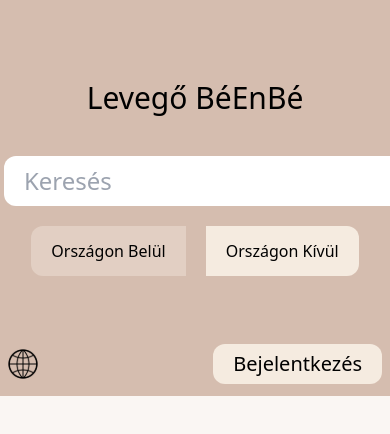
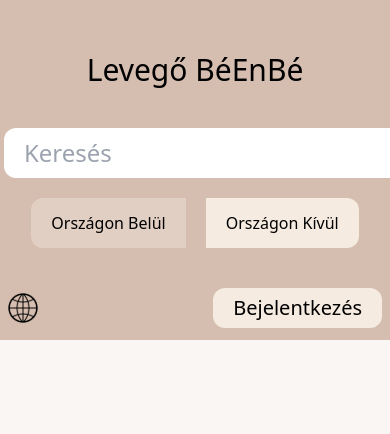
Before and after one commit to Kedves1/Lakasberles, a Next.js app: page / in a window 390 px wide. Shown: the top 434 px of the page. Built offline with nearby package versions, Linux system fonts and the light colour scheme.

Commit message:
Fix: Navbar responsiveness & Accessibility

```diff
--- a/src/app/components/Navbar.tsx
+++ b/src/app/components/Navbar.tsx
@@ -45,7 +45,7 @@ function Navbar() {
   ];
 
   return (
-    <header className="w-full max-lg:py-10 lg:h-20 bg-secondary flex justify-between lg:px-10 items-center flex-wrap relative">
+    <header className="w-full py-3 bg-secondary flex justify-between lg:px-10 items-center flex-wrap relative">
       <div className="max-lg:m-auto max-lg:my-10">
         <span className="text-3xl">Levegő BéEnBé</span>
       </div>
@@ -62,6 +62,7 @@ function Navbar() {
             { "gap-0": IsCategoryOpen }
           )}
           onClick={ToggleCategory}
+          aria-label="Category menu"
         >
           <div
             className={cn("h-[1px] w-1/3 bg-black transition-all ease-linear", {
@@ -107,6 +108,7 @@ function Navbar() {
           </div>
         </div>
       </div>
+      <div className="flex max-lg:w-full justify-between gap-20 max-lg:m-auto">
         <div className="flex gap-5 max-lg:m-auto max-lg:mt-5 max-lg:mb-20">
           <Link href={"?incountry=true"} tabIndex={-1}>
             <button
@@ -141,6 +143,7 @@ function Navbar() {
             Bejelentkezés
           </button>
         </div>
+      </div>
     </header>
   );
 }
```
Lines whose indentation alone changed are shown as unchanged.
